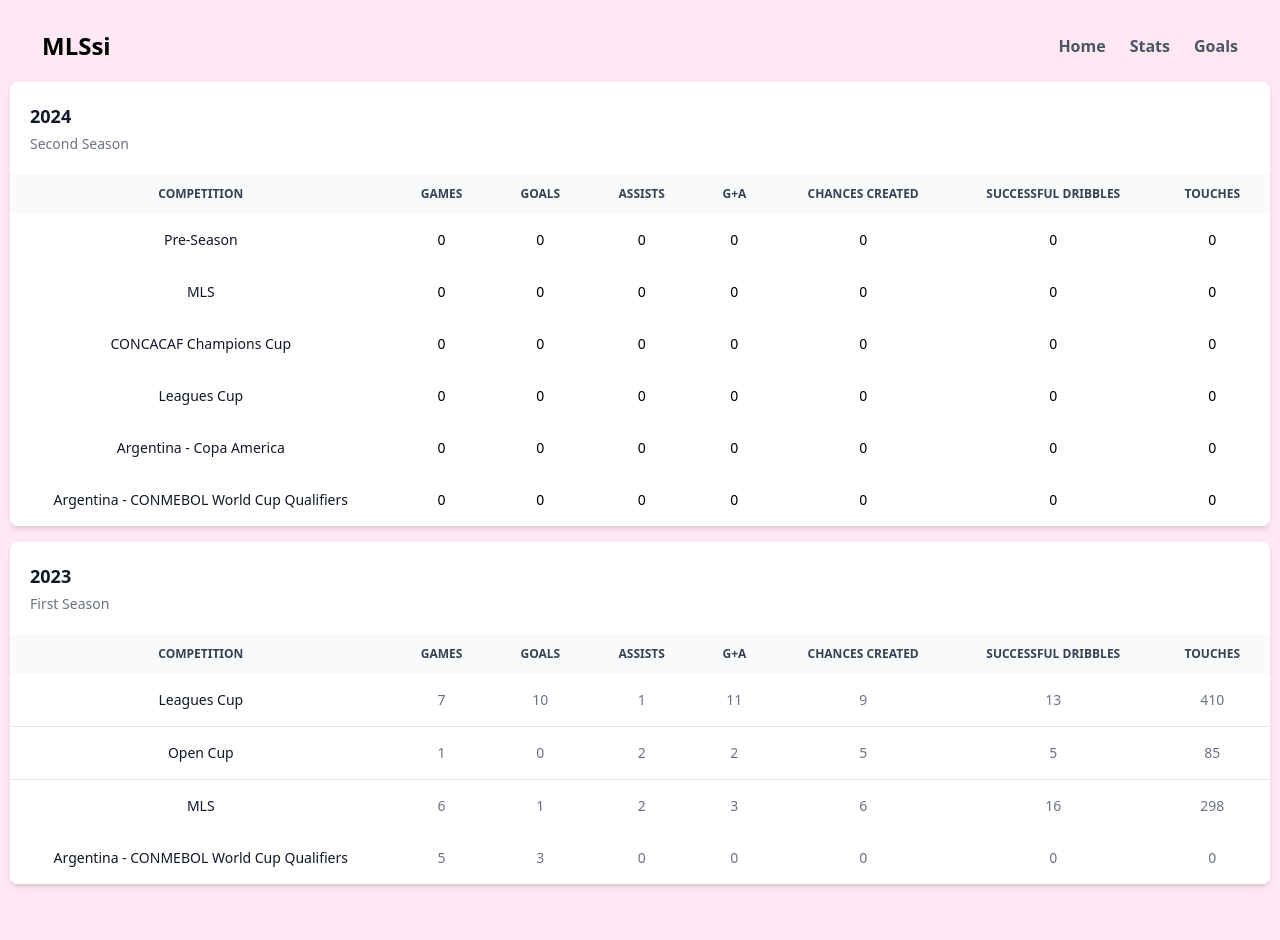
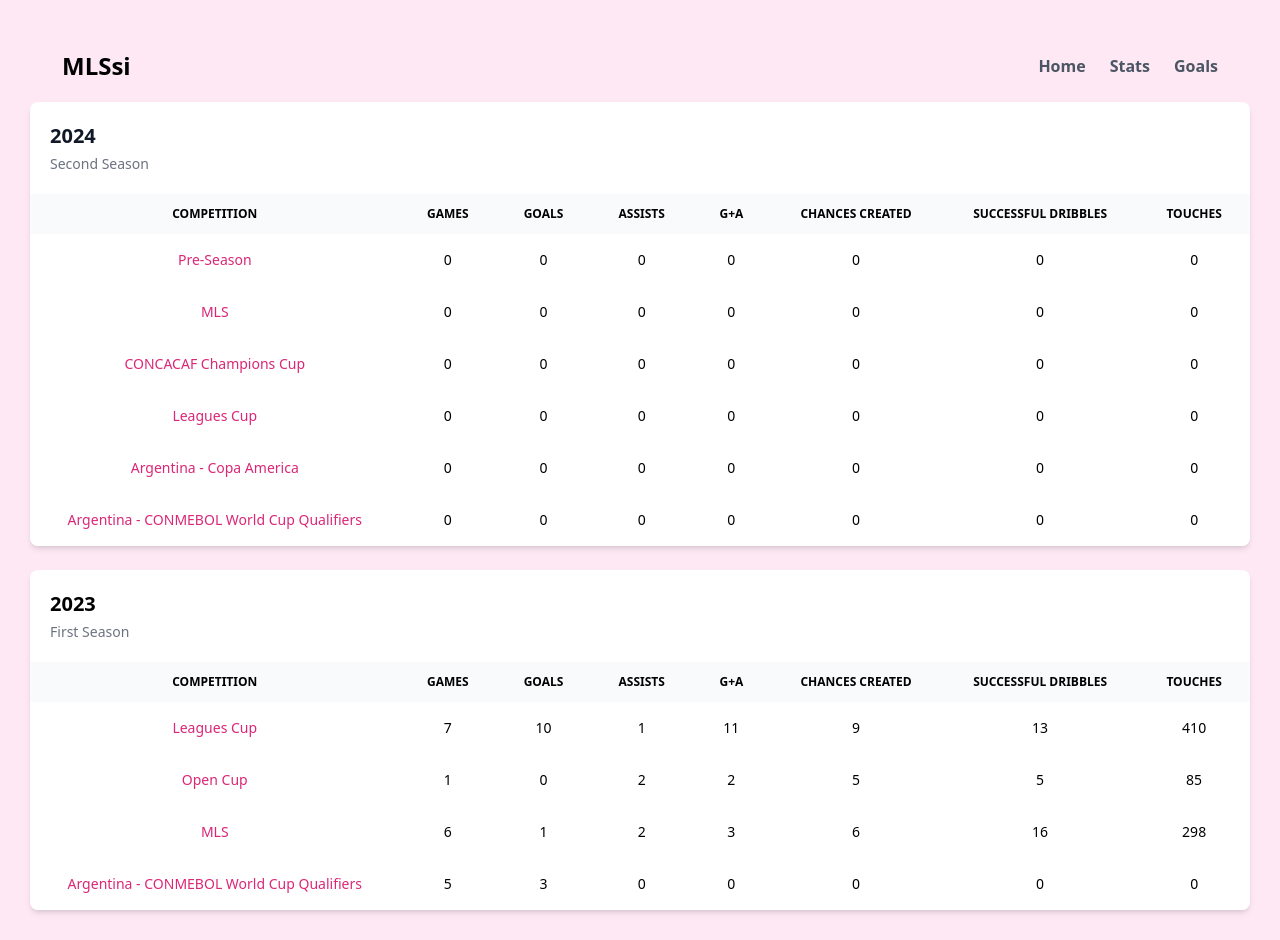
Before and after one commit to juniorq33/mlssi, a React (Create React App) app: page /Stats in a window 1280 px wide. Before the commit the page ends 894 px from the top, so only its background shows below. Built offline with nearby package versions, Linux system fonts and the light colour scheme; the HTML template or start-up script is replaced by a standard one.

Commit message:
Stats page design updates

```diff
--- a/src/components/FirstSeason.jsx
+++ b/src/components/FirstSeason.jsx
@@ -3,12 +3,12 @@ import React from 'react'
 export default function FirstSeason () {
   return (
     <div class="overflow-x-auto shadow-md sm:rounded-lg">
-        <table class="w-full text-sm text-center rtl:text-right text-gray-500 dark:text-gray-400">
-            <caption class="p-5 text-lg font-semibold text-left rtl:text-right text-gray-900 bg-white dark:text-white dark:bg-gray-800">
+        <table class="w-full text-sm text-center rtl:text-right">
+            <caption class="p-5 text-xl font-semibold text-left rtl:text-right bg-white">
                 2023
                 <p class="mt-1 text-sm font-normal text-gray-500 dark:text-gray-400">First Season</p>
             </caption>
-            <thead class="text-xs text-gray-700 uppercase bg-gray-50 dark:bg-gray-700 dark:text-gray-400">
+            <thead class="text-xs uppercase bg-gray-50">
                 <tr>
                     <th scope="col" class="px-6 py-3">
                         Competition
@@ -37,8 +37,8 @@ export default function FirstSeason () {
                 </tr>
             </thead>
             <tbody>
-                <tr class="bg-white border-b dark:bg-gray-800 dark:border-gray-700">
-                    <th scope="row" class="px-6 py-4 font-medium text-gray-900 whitespace-nowrap dark:text-white">
+                <tr class="bg-white">
+                    <th scope="row" class="px-6 py-4 font-medium text-pink-600 whitespace-nowrap">
                         Leagues Cup
                     </th>
                     <td class="px-6 py-4">
@@ -63,8 +63,8 @@ export default function FirstSeason () {
                         410
                     </td>
                 </tr>
-                <tr class="bg-white border-b dark:bg-gray-800 dark:border-gray-700">
-                    <th scope="row" class="px-6 py-4 font-medium text-gray-900 whitespace-nowrap dark:text-white">
+                <tr class="bg-white">
+                    <th scope="row" class="px-6 py-4 font-medium text-pink-600 whitespace-nowrap">
                         Open Cup
                     </th>
                     <td class="px-6 py-4">
@@ -89,8 +89,8 @@ export default function FirstSeason () {
                         85
                     </td>
                 </tr>
-                <tr class="bg-white dark:bg-gray-800">
-                    <th scope="row" class="px-6 py-4 font-medium text-gray-900 whitespace-nowrap dark:text-white">
+                <tr class="bg-white">
+                    <th scope="row" class="px-6 py-4 font-medium text-pink-600 whitespace-nowrap">
                         MLS
                     </th>
                     <td class="px-6 py-4">
@@ -115,8 +115,8 @@ export default function FirstSeason () {
                         298
                     </td>
                 </tr>
-                <tr class="bg-white dark:bg-gray-800">
-                    <th scope="row" class="px-6 py-4 font-medium text-gray-900 whitespace-nowrap dark:text-white">
+                <tr class="bg-white">
+                    <th scope="row" class="px-6 py-4 font-medium text-pink-600 whitespace-nowrap">
                         Argentina - CONMEBOL World Cup Qualifiers
                     </th>
                     <td class="px-6 py-4">
--- a/src/components/SecondSeason.jsx
+++ b/src/components/SecondSeason.jsx
@@ -4,11 +4,11 @@ export default function SecondSeason () {
   return (
     <div class="overflow-x-auto shadow-md sm:rounded-lg">
         <table class="w-full text-sm text-center rtl:text-right">
-            <caption class="p-5 text-lg font-semibold text-left rtl:text-right text-gray-900 bg-white">
+            <caption class="p-5 text-xl font-semibold text-left rtl:text-right text-gray-900 bg-white">
                 2024
                 <p class="mt-1 text-sm font-normal text-gray-500 dark:text-gray-400">Second Season</p>
             </caption>
-            <thead class="text-xs text-gray-700 uppercase bg-gray-50 dark:text-gray-400">
+            <thead class="text-xs uppercase bg-gray-50">
                 <tr>
                     <th scope="col" class="px-6 py-3">
                         Competition
@@ -38,7 +38,7 @@ export default function SecondSeason () {
             </thead>
             <tbody>
                 <tr class="bg-white">
-                    <th scope="row" class="px-6 py-4 font-medium text-gray-900 whitespace-nowrap">
+                    <th scope="row" class="px-6 py-4 font-medium text-pink-600 whitespace-nowrap">
                         Pre-Season
                     </th>
                     <td class="px-6 py-4">
@@ -64,7 +64,7 @@ export default function SecondSeason () {
                     </td>
                 </tr>
                 <tr class="bg-white">
-                    <th scope="row" class="px-6 py-4 font-medium text-gray-900 whitespace-nowrap">
+                    <th scope="row" class="px-6 py-4 font-medium text-pink-600 whitespace-nowrap">
                         MLS
                     </th>
                     <td class="px-6 py-4">
@@ -90,7 +90,7 @@ export default function SecondSeason () {
                     </td>
                 </tr>
                 <tr class="bg-white">
-                    <th scope="row" class="px-6 py-4 font-medium text-gray-900 whitespace-nowrap">
+                    <th scope="row" class="px-6 py-4 font-medium text-pink-600 whitespace-nowrap">
                         CONCACAF Champions Cup
                     </th>
                     <td class="px-6 py-4">
@@ -116,7 +116,7 @@ export default function SecondSeason () {
                     </td>
                 </tr>
                 <tr class="bg-white">
-                    <th scope="row" class="px-6 py-4 font-medium text-gray-900 whitespace-nowrap">
+                    <th scope="row" class="px-6 py-4 font-medium text-pink-600 whitespace-nowrap">
                         Leagues Cup
                     </th>
                     <td class="px-6 py-4">
@@ -142,7 +142,7 @@ export default function SecondSeason () {
                     </td>
                 </tr>
                 <tr class="bg-white">
-                    <th scope="row" class="px-6 py-4 font-medium text-gray-900 whitespace-nowrap">
+                    <th scope="row" class="px-6 py-4 font-medium text-pink-600 whitespace-nowrap">
                         Argentina - Copa America
                     </th>
                     <td class="px-6 py-4">
@@ -168,7 +168,7 @@ export default function SecondSeason () {
                     </td>
                 </tr>
                 <tr class="bg-white">
-                    <th scope="row" class="px-6 py-4 font-medium text-gray-900 whitespace-nowrap">
+                    <th scope="row" class="px-6 py-4 font-medium text-pink-600 whitespace-nowrap">
                         Argentina - CONMEBOL World Cup Qualifiers
                     </th>
                     <td class="px-6 py-4">
--- a/src/components/Stats.jsx
+++ b/src/components/Stats.jsx
@@ -4,7 +4,7 @@ import SecondSeason from './SecondSeason'
 
 export default function Stats () {
   return (
-    <div class="flex flex-col gap-4">
+    <div class="flex flex-col gap-6">
         <div>
             <SecondSeason></SecondSeason>
         </div>
--- a/src/index.css
+++ b/src/index.css
@@ -4,5 +4,5 @@
 
 body{
   background-color: #FDE8F4;
-  margin: 10px;
+  margin: 30px;
 }
```
